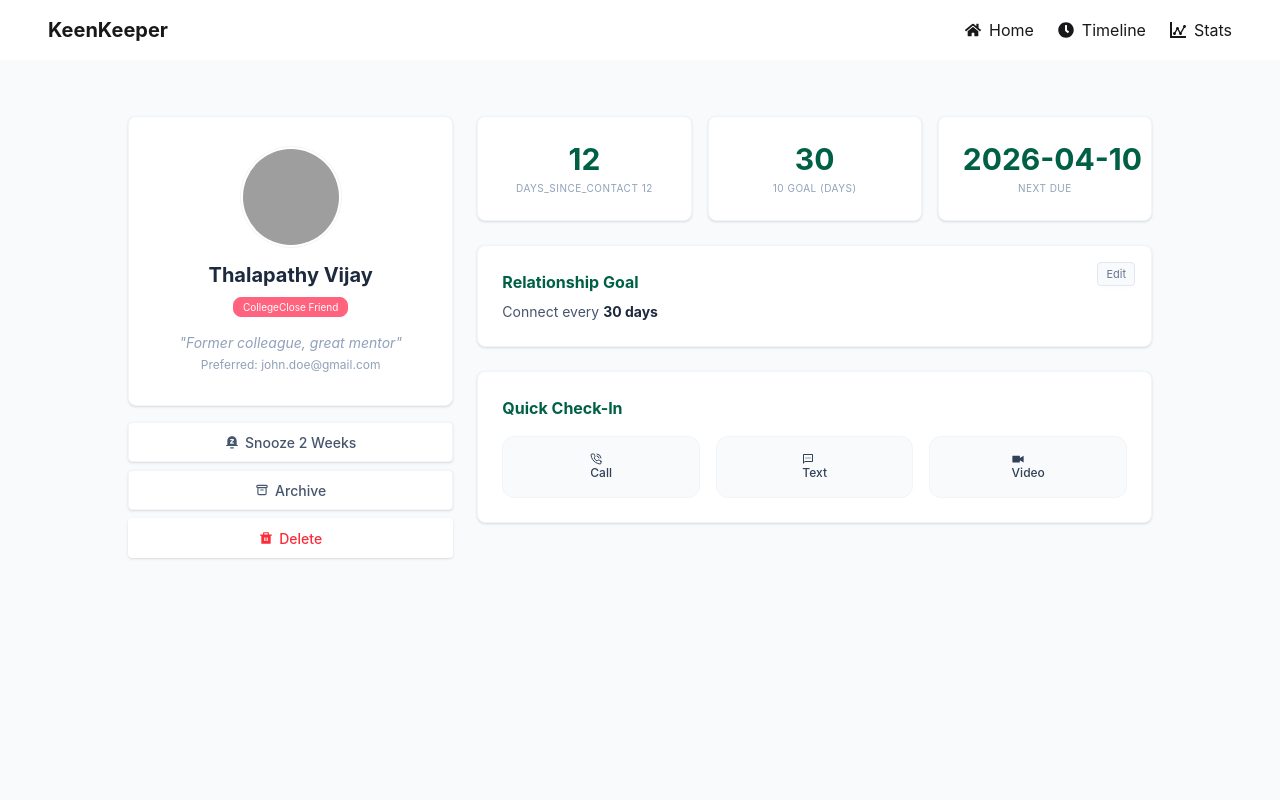
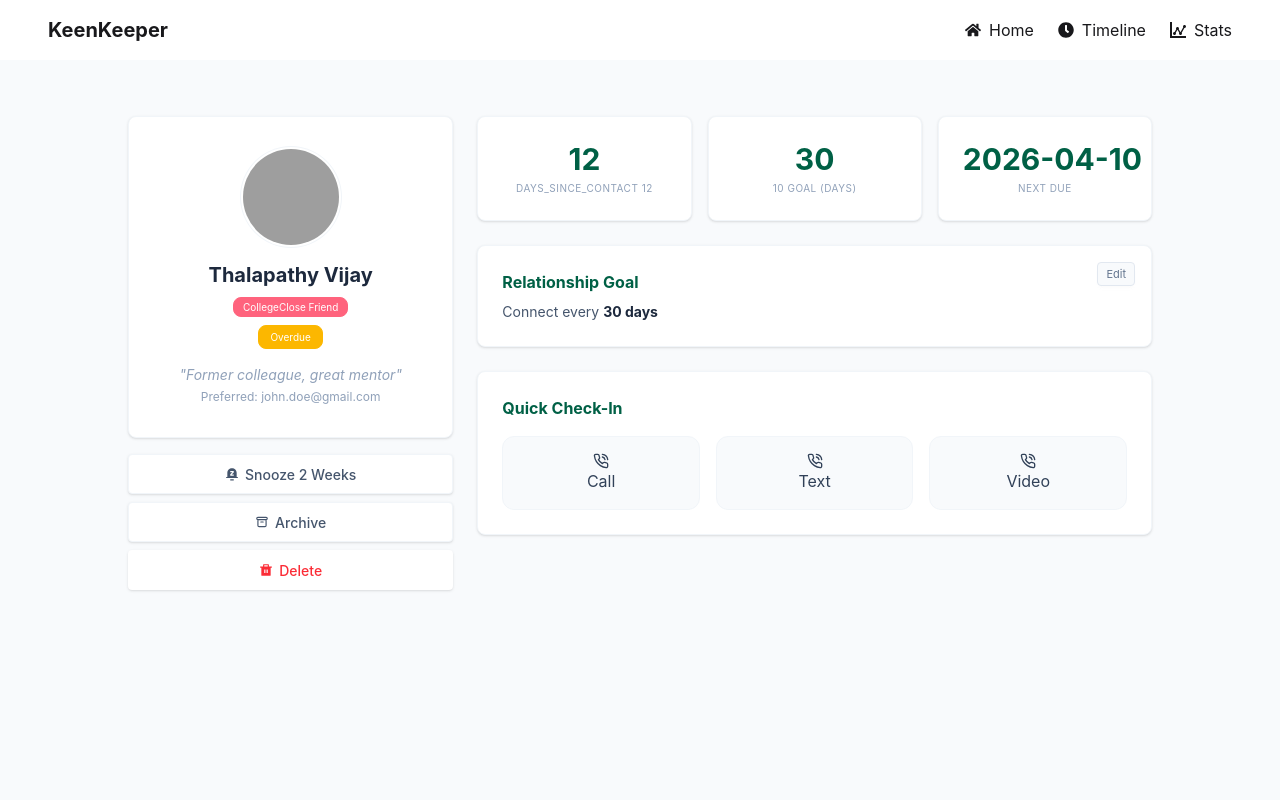
Before and after one commit to shahrukmahmud7-hash/B13-A07-kinkeeper, a React (Vite) app: page /friend/1 in a window 1280 px wide. Shown: the top 800 px of the page. Built offline with nearby package versions, Linux system fonts and the light colour scheme; grey boxes are pictures that could not be loaded.

Commit message:
i did timeline and dropdwn

```diff
--- a/package.json
+++ b/package.json
@@ -17,6 +17,8 @@
     "react-router": "^7.14.1",
     "react-router-dom": "^7.14.1",
     "react-spinners": "^0.17.0",
+    "react-toastify": "^11.0.5",
+    "recharts": "^3.8.1",
     "tailwindcss": "^4.2.2"
   },
   "devDependencies": {
--- /dev/null
+++ b/src/context/FriendActivityContext.jsx
@@ -0,0 +1,29 @@
+import { createContext, useContext, useState } from "react";
+
+// 1. Context create
+const FriendActivityContext = createContext();
+
+// 2. Provider component
+export const FriendActivityProvider = ({ children }) => {
+  const [activities, setActivities] = useState([]);
+
+  const addActivity = (type, friend) => {
+    const newActivity = {
+      id: Date.now(),
+      type,
+      friendName: friend.name,
+      time: new Date().toLocaleString(),
+    };
+
+    setActivities((prev) => [newActivity, ...prev]);
+  };
+
+  return (
+    <FriendActivityContext.Provider value={{ activities, addActivity }}>
+      {children}
+    </FriendActivityContext.Provider>
+  );
+};
+
+// 3. Custom hook
+export const useFriendActivity = () => useContext(FriendActivityContext);
--- a/src/main.jsx
+++ b/src/main.jsx
@@ -9,6 +9,8 @@ import Stats from './pages/stats/Stats'
 import Home from './pages/home/Home'
 import NotFound from './pages/notFound/NotFound'
 import FriendsDetails from './pages/FriendsDetails'
+import { FriendActivityProvider } from './context/FriendActivityContext'
+import { ToastContainer } from 'react-toastify'
 
 
 const router = createBrowserRouter(
@@ -43,6 +45,12 @@ const router = createBrowserRouter(
 
 createRoot(document.getElementById('root')).render(
   <StrictMode>
-     <RouterProvider router={router} />
+     <FriendActivityProvider>
+  <RouterProvider router={router} />
+     </FriendActivityProvider>
+      <ToastContainer
+        position="top-center"
+
+      />
   </StrictMode>,
 )
--- a/src/pages/FriendsDetails.jsx
+++ b/src/pages/FriendsDetails.jsx
@@ -5,8 +5,14 @@ import { LuPhoneCall } from 'react-icons/lu';
 import { MdOutlineTextsms } from 'react-icons/md';
 import { RiDeleteBinFill, RiNotificationSnoozeFill } from 'react-icons/ri';
 import { useParams } from 'react-router-dom';
+import { useFriendActivity } from '../context/FriendActivityContext';
+import { toast } from 'react-toastify';
 
 const FriendDetails = () => {
+
+const { addActivity } = useFriendActivity();
+
+
   const { id } = useParams();
   const [friend, setFriend] = useState(null);
 
@@ -43,6 +49,10 @@ const FriendDetails = () => {
         <div className="flex gap-2 mt-2">
           <span className="badge badge-error badge-sm
           text-white text-[10px] py-2">{friend.tags}</span>
+        </div>
+        <div className="flex gap-2 mt-2">
+          <span className="badge badge-warning
+          text-white text-[10px] py-2">{friend.status}</span>
         </div>
         <p className="italic text-slate-400 text-sm mt-4">
         "Former colleague, great mentor"</p>
@@ -104,28 +114,35 @@ const FriendDetails = () => {
       <div className="card bg-white border border-slate-100 shadow-sm p-6">
         <h3 className="font-bold text-emerald-800 mb-4">Quick Check-In</h3>
         <div className="grid grid-cols-3 gap-4">
-          <button className="flex flex-col items-center justify-center p-4 rounded-xl
-           bg-slate-50 border border-slate-100 hover:bg-slate-100 transition-colors">
 
-            <span className="text-xs font-medium">
-            <LuPhoneCall  /> Call
-                </span>
+         <button
+             onClick={() => {
+             addActivity("call", friend);
+             toast.success(`Calling ${friend.name} 📞`); // toast show
+               }}
+              className="flex flex-col items-center justify-center p-4 rounded-xl
+             bg-slate-50 border border-slate-100 hover:bg-slate-100">
+              <LuPhoneCall /> Call
           </button>
 
-          <button className="flex flex-col items-center justify-center p-4 rounded-xl
-           bg-slate-50 border border-slate-100 hover:bg-slate-100 transition-colors">
-
-            <span className="text-xs font-medium">
-             <MdOutlineTextsms />Text
-                </span>
+         <button
+             onClick={() => {
+             addActivity("text", friend);
+             toast.success(`Calling ${friend.name} 💬`); // toast show
+               }}
+              className="flex flex-col items-center justify-center p-4 rounded-xl
+             bg-slate-50 border border-slate-100 hover:bg-slate-100">
+              <LuPhoneCall /> Text
           </button>
 
-          <button className="flex flex-col items-center justify-center p-4 rounded-xl
-           bg-slate-50 border border-slate-100 hover:bg-slate-100 transition-colors">
-
-            <span className="text-xs font-medium">
-              <IoVideocamSharp /> Video
-                </span>
+         <button
+             onClick={() => {
+             addActivity("video", friend);
+             toast.success(`Calling ${friend.name} 🎥`); // toast show
+               }}
+              className="flex flex-col items-center justify-center p-4 rounded-xl
+             bg-slate-50 border border-slate-100 hover:bg-slate-100">
+              <LuPhoneCall /> Video
           </button>
         </div>
       </div>
--- a/src/pages/stats/Stats.jsx
+++ b/src/pages/stats/Stats.jsx
@@ -1,11 +1,14 @@
-import React from 'react';
+import React from "react";
+
 
 const Stats = () => {
-    return (
-        <div>
-            stats
-        </div>
-    );
+
+  return (
+    <div>
+        Stats
+    </div>
+
+  );
 };
 
 export default Stats;
--- a/src/pages/timeline/TimeLine.jsx
+++ b/src/pages/timeline/TimeLine.jsx
@@ -1,10 +1,84 @@
-import React from 'react';
+import React, { useState } from 'react';
+import { useFriendActivity } from '../../context/FriendActivityContext';
+
 
 const TimeLine = () => {
+
+  const { activities } = useFriendActivity();
+  const [activityType , setActivityType ] = useState("")
+  const [isOpen , setIsOpen] = useState(false)
+
+  const filterActivity = activityType ? activities.filter((activity)=>
+    activity.type===activityType) : activities
+
+  const toggleActivity = (type)=> {
+    setActivityType(type)
+    setIsOpen(false)
+  }
+
+  const getEmoji = (type) => {
+  if (type === "call") return "📞";
+  if (type === "text") return "💬";
+  if (type === "video") return "🎥";
+  return "❓";
+};
+
     return (
-        <div>
-           Time line
+         <div className="max-w-3xl mx-auto p-6">
+      <h2 className="text-2xl font-bold mb-4">Activity Timeline</h2>
+
+    <div className={`dropdown ${isOpen? 'dropdown-open' : 'dropdown-close'}`}>
+      <div tabIndex={0} role="button" className="btn m-1"
+      onClick={()=> setIsOpen(true)} >Filter Timeline</div>
+      <ul tabIndex="-1" className="dropdown-content menu
+      bg-base-100 rounded-box z-1 w-52 p-2 shadow-sm ">
+    <li>
+        <a onClick={()=> toggleActivity("call") }>Call</a>
+    </li>
+    <li>
+      <a onClick={()=>toggleActivity("text")}>Text</a>
+    </li>
+    <li>
+        <a onClick={()=> toggleActivity("video")}>Video</a>
+     </li>
+  </ul>
+</div>
+
+      {filterActivity.length === 0 ? (
+        <p className="text-gray-500">No activity yet</p>
+      ) : (
+        <div className="space-y-3">
+          {filterActivity.map((item) => (
+            <div
+              key={item.id}
+              className="card bg-white border border-slate-100
+              shadow-sm p-4 flex flex-row items-center gap-4 rounded-xl"
+            >
+
+              <div className="bg-slate-50 p-2.5 rounded-full border
+             border-slate-100 flex items-center justify-center">
+                 {getEmoji(item.type)}
+              </div>
+
+
+              <div className="flex flex-col">
+                <div className="flex items-baseline gap-1">
+                  <span className="font-bold text-emerald-800
+                  text-sm capitalize">
+                    {/* {getEmoji(item.type)} */}
+                  </span>
+                  <span className="text-slate-400 text-xs
+                  font-normal">with {item.friendName}</span>
+                </div>
+                <span className="text-slate-400 text-[11px] mt-0.5">
+              April : {item.time} </span>
+              </div>
+            </div>
+          ))}
         </div>
+      )}
+    </div>
+
     );
 };
 
```
Also changed, not shown: 1 other file (tests, documents, lock files or other folders).
